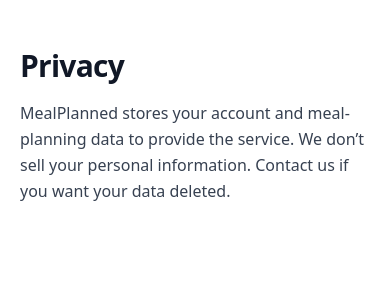
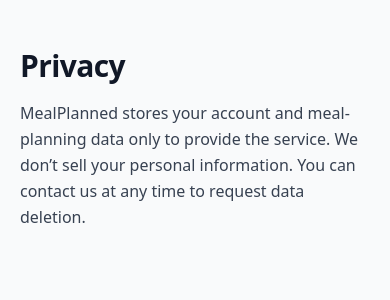
Before and after one commit to besharpe5/meal-planner, a React (Vite) app in the folder meal-planner-client/: page /privacy in a window 390 px wide. Shown: the top 300 px of the page. Built offline with nearby package versions, Linux system fonts and the light colour scheme; no server answers.

Commit message:
updating pages styling

```diff
--- a/meal-planner-client/src/App.jsx
+++ b/meal-planner-client/src/App.jsx
@@ -21,7 +21,7 @@ import { useDocumentTitle } from "./hooks/useDocumentTitle";
 
 export default function App() {
   // Optional: a default title (pages like Plan can override it)
-  useDocumentTitle("MealPlanned");
+  useDocumentTitle("mealplanned");
 
   return (
     <Router>
--- a/meal-planner-client/src/pages/About.jsx
+++ b/meal-planner-client/src/pages/About.jsx
@@ -3,7 +3,7 @@ import { Link, Navigate } from "react-router-dom";
 import { useDocumentTitle } from "../hooks/useDocumentTitle";
 
 export default function About() {
-  useDocumentTitle("MealPlanned | About");
+  useDocumentTitle("MealPlanned — About");
   const year = new Date().getFullYear();
   const token = localStorage.getItem("token");
   if (token) return <Navigate to="/dashboard" replace />;
@@ -11,11 +11,11 @@ export default function About() {
   const contactEmail = "you@email.com"; // TODO: replace
 
   return (
-    <div className="min-h-screen flex flex-col bg-white text-gray-900">
+    <div className="min-h-screen flex flex-col bg-gray-50 text-gray-900">
       <main className="flex-1 px-5 py-14">
         <div className="mx-auto w-full max-w-2xl">
           <div className="mb-6 flex items-center justify-between">
-            <Link to="/" className="font-extrabold tracking-tight text-gray-900">
+            <Link to="/" className="font-semibold tracking-[-0.02em] text-gray-900">
               MealPlanned
             </Link>
             <div className="flex gap-3">
@@ -34,9 +34,10 @@ export default function About() {
             </div>
           </div>
 
-          <h1 className="text-3xl sm:text-4xl font-extrabold tracking-tight leading-tight">
+          <h1 className="text-3xl sm:text-4xl font-semibold tracking-[-0.02em] leading-tight">
           About MealPlanned
           </h1>
+
 
           <p className="mt-6 text-base leading-relaxed text-gray-700">
             MealPlanned exists because planning meals sounds simple—until you actually have to do it.
@@ -65,23 +66,25 @@ export default function About() {
           </div>
 
           <p className="mt-6 text-sm text-gray-600">
-            Built for real life. And real brains.
+            Built for real life. Made to be easier.
           </p>
 
           <div className="mt-10 flex flex-wrap gap-3">
             <Link
             to="/register"
-              className="inline-flex items-center justify-center rounded-lg bg-black px-4 py-2.5 text-sm font-semibold text-white hover:bg-gray-900 transition"
+            className="inline-flex items-center justify-center rounded-xl bg-gray-900 px-4 py-2.5 text-sm font-semibold text-white transition hover:bg-gray-800"
           >
             Get started
           </Link>
+
           <Link
           to="/"
-              className="inline-flex items-center justify-center rounded-lg border border-gray-300 px-4 py-2.5 text-sm font-semibold text-gray-900 hover:bg-gray-50 transition"
+          className="inline-flex items-center justify-center rounded-xl border border-gray-300 bg-white px-4 py-2.5 text-sm font-semibold text-gray-900 transition hover:bg-gray-50"
           >
           Back to home
           </Link>
       </div>
+
         </div>
       </main>
 
--- a/meal-planner-client/src/pages/CreateMeal.jsx
+++ b/meal-planner-client/src/pages/CreateMeal.jsx
@@ -6,7 +6,7 @@ import StarRating from "../components/StarRating";
 import { useDocumentTitle } from "../hooks/useDocumentTitle";
 
 export default function CreateMeal() {
-  useDocumentTitle("MealPlanned | New Meal");
+  useDocumentTitle("mealplanned · new meal");
   const navigate = useNavigate();
   const { addToast } = useToast();
 
--- a/meal-planner-client/src/pages/Dashboard.jsx
+++ b/meal-planner-client/src/pages/Dashboard.jsx
@@ -8,7 +8,7 @@ import { useDocumentTitle } from "../hooks/useDocumentTitle";
 import { getWeekStartLocal, toISODate, toLocalISODate } from "../utils/date";
 
 export default function Dashboard() {
-  useDocumentTitle("MealPlanned | Dashboard");
+  useDocumentTitle("mealplanned");
 
   const { addToast } = useToast();
 
--- a/meal-planner-client/src/pages/EditMeal.jsx
+++ b/meal-planner-client/src/pages/EditMeal.jsx
@@ -7,7 +7,7 @@ import { useDocumentTitle } from "../hooks/useDocumentTitle";
 
 
 export default function EditMeal() {
-  useDocumentTitle("MealPlanned | Edit Meal");
+  useDocumentTitle("mealplanned · edit meal");
   const { id } = useParams();
   const navigate = useNavigate();
   const { addToast } = useToast();
--- a/meal-planner-client/src/pages/Landing.jsx
+++ b/meal-planner-client/src/pages/Landing.jsx
@@ -3,7 +3,8 @@ import { Link, Navigate } from "react-router-dom";
 import { useDocumentTitle } from "../hooks/useDocumentTitle";
 
 export default function Landing() {
-  useDocumentTitle("MealPlanned | Decide once. Eat well. Move on.");
+  useDocumentTitle("MealPlanned — Decide once. Eat well. Move on.");
+
   const year = new Date().getFullYear();
 
   // If user is already logged in, skip landing
@@ -21,15 +22,16 @@ export default function Landing() {
           </div>
 
           {/* HERO */}
-          <h1 className="text-4xl sm:text-5xl font-extrabold tracking-tight leading-[1.05]">
-            Decide once. Eat well. Move on.
-          </h1>
+          <h1 className="text-4xl sm:text-5xl font-semibold tracking-[-0.02em] leading-[1.1]">
+  Decide once. Eat well. Move on.
+</h1>
+
 
           {/* SUBHEAD */}
           <p className="mt-4 text-lg text-gray-700">
-            MealPlanned helps you keep a good meal rotation—without turning
-            planning into a mental chore.
-          </p>
+  MealPlanned keeps your meal rotation in check—without turning planning into a mental chore.
+</p>
+
 
           {/* MICRO-LINE */}
           <p className="mt-3 text-sm text-gray-500">
--- a/meal-planner-client/src/pages/Login.jsx
+++ b/meal-planner-client/src/pages/Login.jsx
@@ -1,4 +1,3 @@
-// src/pages/Login.jsx
 import { useContext, useState } from "react";
 import { AuthContext } from "../context/AuthContext";
 import { useNavigate, Link } from "react-router-dom";
@@ -6,7 +5,7 @@ import { useToast } from "../context/ToastContext";
 import { useDocumentTitle } from "../hooks/useDocumentTitle";
 
 export default function Login() {
-  useDocumentTitle("MealPlanned | Login");
+  useDocumentTitle("mealplanned · log in");
   const { login } = useContext(AuthContext);
   const { addToast } = useToast();
   const navigate = useNavigate();
--- a/meal-planner-client/src/pages/Plan.jsx
+++ b/meal-planner-client/src/pages/Plan.jsx
@@ -79,7 +79,7 @@ function WhyTooltip({ text }) {
 }
 
 export default function Plan() {
-  useDocumentTitle("MealPlanned | Plan");
+  useDocumentTitle("mealplanned · weekly plan");
   const { addToast } = useToast();
   const [searchParams] = useSearchParams();
   const navigate = useNavigate();
--- a/meal-planner-client/src/pages/Privacy.jsx
+++ b/meal-planner-client/src/pages/Privacy.jsx
@@ -1,14 +1,16 @@
 import { useDocumentTitle } from "../hooks/useDocumentTitle";
 export default function Privacy() {
-  useDocumentTitle("MealPlanned | Privacy Policy");
+  useDocumentTitle("MealPlanned — Privacy");
   return (
-    <div className="min-h-screen bg-white text-gray-900">
+    <div className="min-h-screen bg-gray-50 text-gray-900">
       <div className="mx-auto max-w-2xl px-5 py-12">
-        <h1 className="text-3xl font-extrabold tracking-tight">Privacy</h1>
+      <h1 className="text-3xl font-semibold tracking-[-0.02em]">Privacy</h1>
+
 
         <p className="mt-4 text-gray-700 leading-relaxed">
-          MealPlanned stores your account and meal-planning data to provide the service.
-          We don’t sell your personal information. Contact us if you want your data deleted.
+        MealPlanned stores your account and meal-planning data only to provide the service.
+        We don’t sell your personal information. You can contact us at any time to request data deletion.
+
         </p>
       </div>
     </div>
```
Lines whose indentation alone changed are shown as unchanged.
